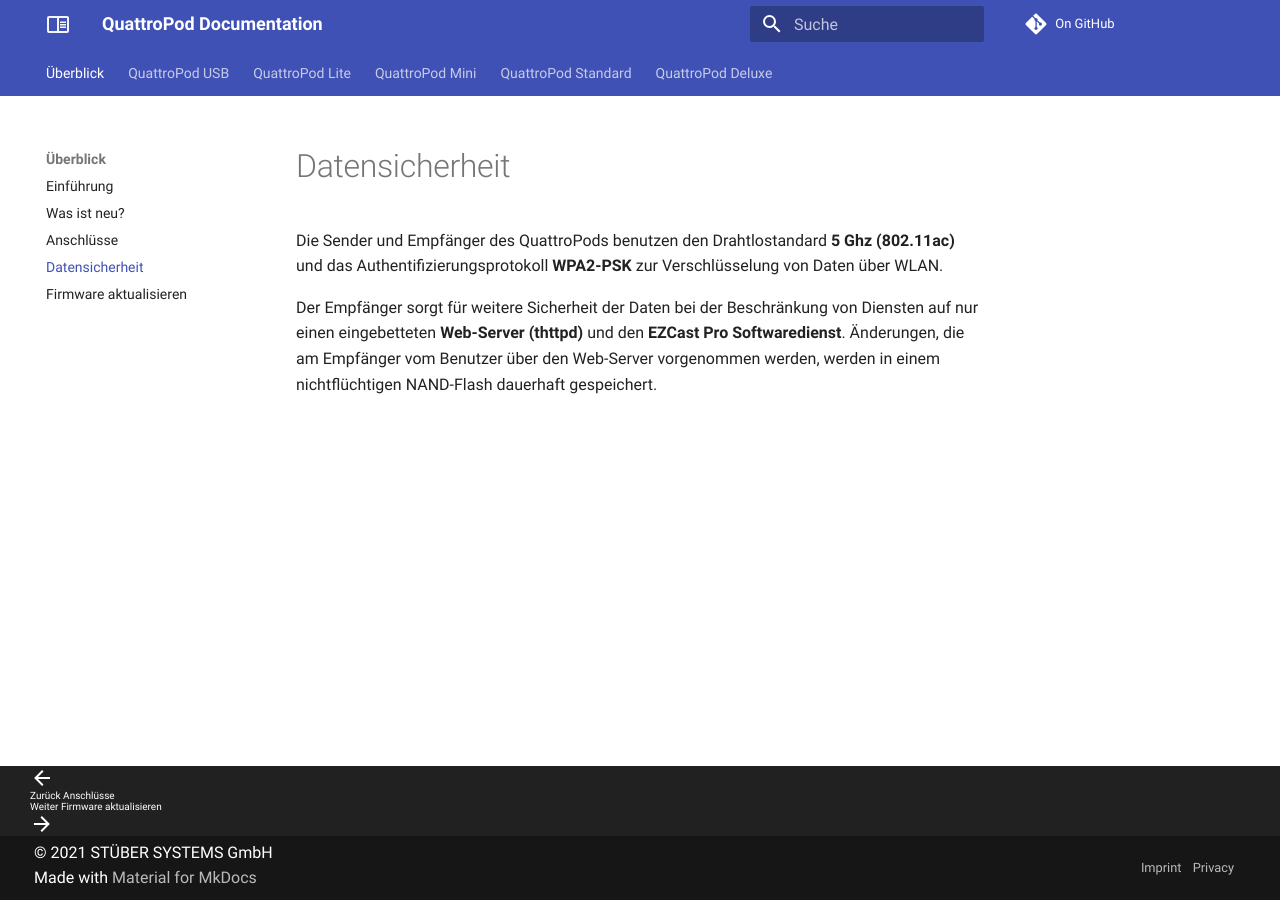
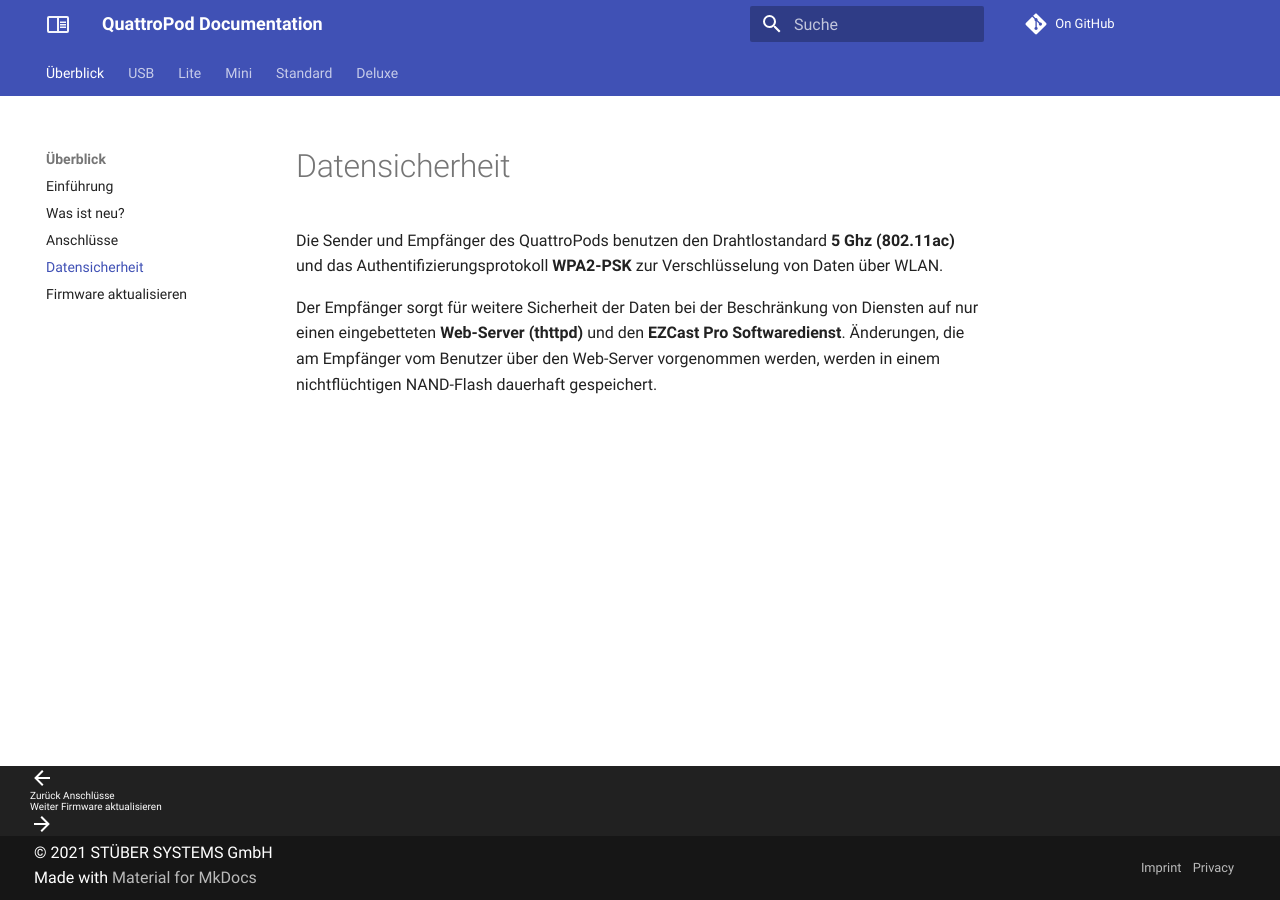
Before and after one commit to stuebersystems/doc.quattropod.en, an MkDocs documentation site: the page built from docs/datasecurity.md, in a window 1280 px wide. Built offline with MkDocs 1.6.1 and Material for MkDocs 9.7.7, drawn with Linux system fonts in a browser that asks for light colours; comment, search, counter and statistics services are not loaded.

Commit message:
Update mkdocs.yml

```diff
--- a/mkdocs.yml
+++ b/mkdocs.yml
@@ -82,7 +82,7 @@ nav:
     - Anschlüsse: ports.md
     - Datensicherheit: datasecurity.md
     - Firmware aktualisieren: firmware-upgrade.md
-- QuattroPod USB:
+- USB:
     - Überblick: usb/intro.md
     - Schnellstartanleitung: usb/quickstart.md
     - Was ist neu?: usb/whatsnew.md
@@ -109,7 +109,7 @@ nav:
         - Einstellungen zurücksetzen: usb/reset.md
         - Firmware neu installieren: usb/firmware-reinstall.md
     - CMS: usb/cms.md
-- QuattroPod Lite:
+- Lite:
     - Überblick: lite/intro.md
     - Schnellstartanleitung: lite/quickstart.md
     - Was ist neu?: lite/whatsnew.md
@@ -137,7 +137,7 @@ nav:
         - Einstellungen zurücksetzen: lite/reset.md
         - Firmware neu installieren: lite/firmware-reinstall.md
     - CMS: lite/cms.md
-- QuattroPod Mini:
+- Mini:
     - Überblick: mini/intro.md
     - Schnellstartanleitung: mini/quickstart.md
     - Was ist neu?: mini/whatsnew.md
@@ -168,7 +168,7 @@ nav:
         - Einstellungen zurücksetzen: mini/reset.md
         - Firmware neu installieren: mini/firmware-reinstall.md
     - CMS: mini/cms.md
-- QuattroPod Standard:
+- Standard:
     - Überblick: standard/intro.md
     - Schnellstartanleitung: standard/quickstart.md
     - Was ist neu?: standard/whatsnew.md
@@ -199,7 +199,7 @@ nav:
         - Einstellungen zurücksetzen: standard/reset.md
         - Firmware neu installieren: standard/firmware-reinstall.md
     - CMS: standard/cms.md
-- QuattroPod Deluxe:
+- Deluxe:
     - Überblick: deluxe/intro.md
     - Schnellstartanleitung: deluxe/quickstart.md
     - Was ist neu?: deluxe/whatsnew.md
```
